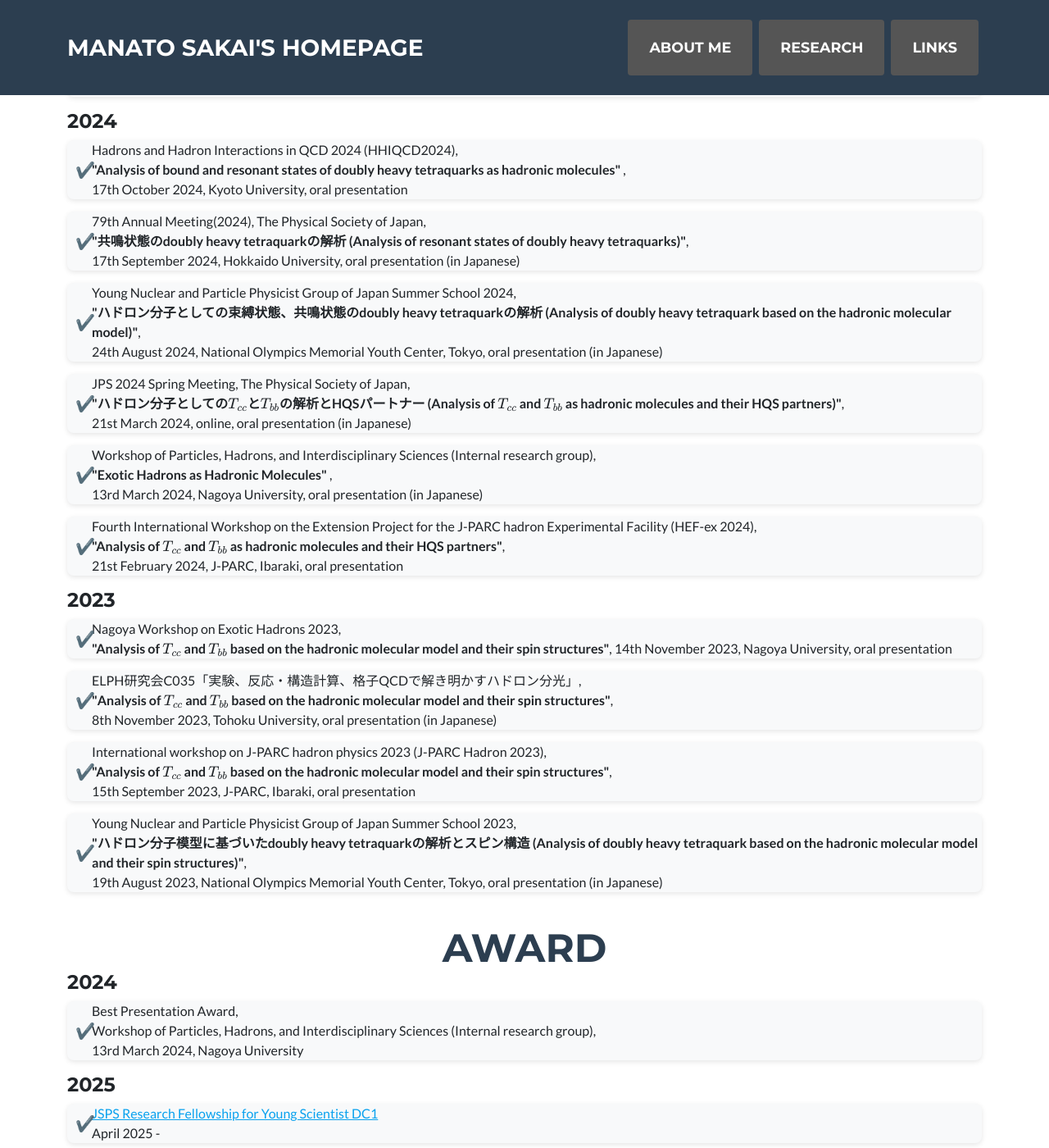
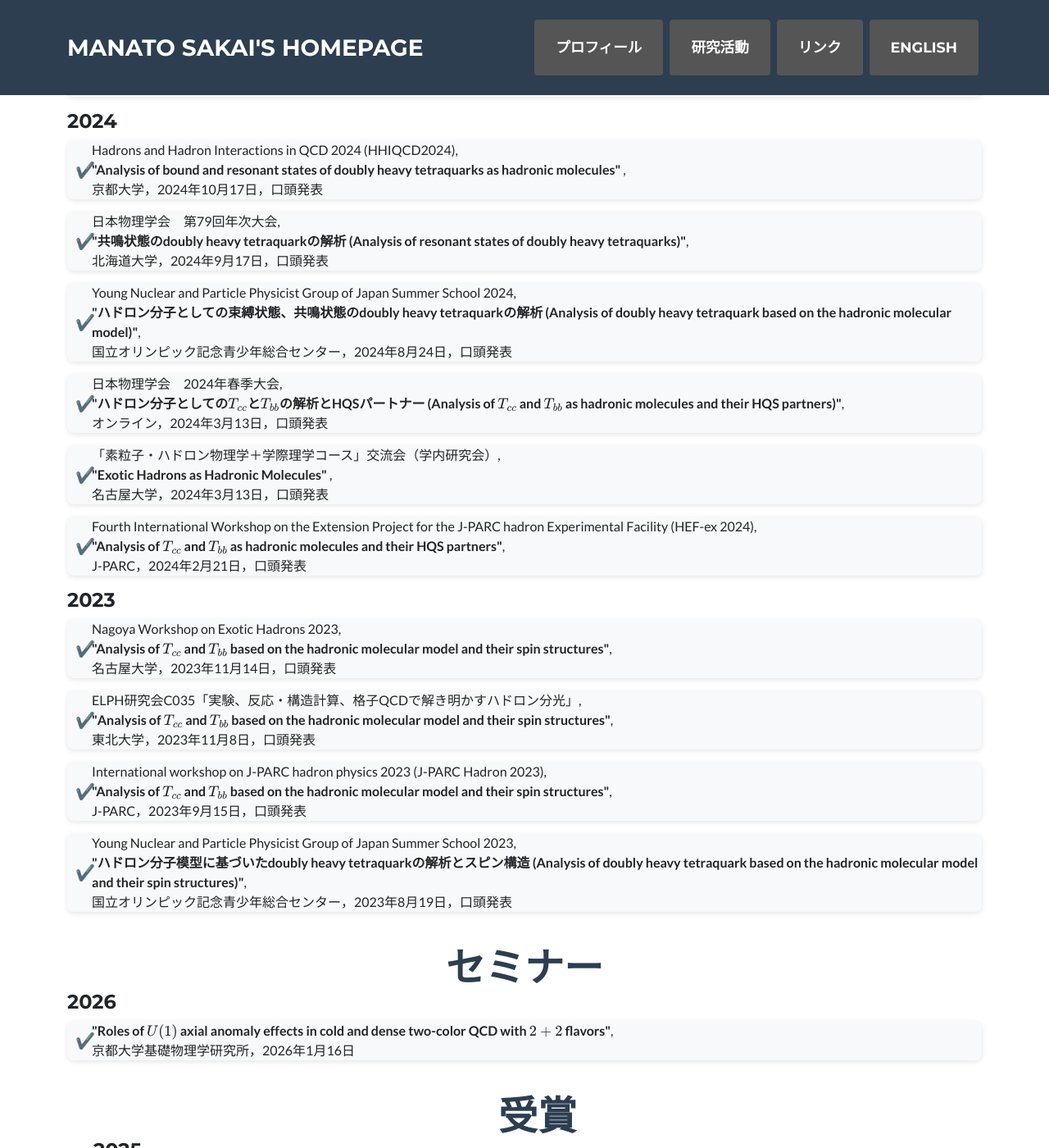
Before and after one commit to manato-sakai/homepage, a Jekyll site: the page ja/Research.html, which Jekyll copies as it is, in a window 1280 px wide and 1400 px high, scrolled down 1789 px. Shown: the whole window at 82% size. Built offline with Jekyll 4.4.1, drawn with Linux system fonts in a browser that asks for light colours; nearby versions of some CDN libraries; some of the changed text lies outside the part shown.

Commit message:
initial commit

```diff
--- a/ja/Research.html
+++ b/ja/Research.html
@@ -30,9 +30,10 @@
                 </button>
                 <div class="collapse navbar-collapse" id="navbarResponsive">
                     <ul class="navbar-nav ms-auto">
-                        <li class="nav-item mx-0 mx-lg-1"><a class="nav-link py-3 px-0 px-lg-3 rounded" href="Profile.html">About Me</a></li>
-                        <li class="nav-item mx-0 mx-lg-1"><a class="nav-link py-3 px-0 px-lg-3 rounded" href="Research.html">RESEARCH</a></li>
-                        <li class="nav-item mx-0 mx-lg-1"><a class="nav-link py-3 px-0 px-lg-3 rounded" href="link.html">LINKS</a></li>
+                        <li class="nav-item mx-0 mx-lg-1"><a class="nav-link py-3 px-0 px-lg-3 rounded" href="Profile.html">プロフィール</a></li>
+                        <li class="nav-item mx-0 mx-lg-1"><a class="nav-link py-3 px-0 px-lg-3 rounded" href="Research.html">研究活動</a></li>
+                        <li class="nav-item mx-0 mx-lg-1"><a class="nav-link py-3 px-0 px-lg-3 rounded" href="link.html">リンク</a></li>
+                        <li class="nav-item mx-0 mx-lg-1"><a class="nav-link py-3 px-0 px-lg-3 rounded" href="../en/index.html">English</a></li>
                     </ul>
                 </div>
             </div>
@@ -43,7 +44,7 @@
                 <!-- Masthead Avatar Image-->
                 <!-- <img class="masthead-avatar mb-5" src="assets/img/avataaars.svg" alt="..." /> -->
                 <!-- Masthead Heading-->
-                <h1 class="masthead-heading text-uppercase mb-0">RESEARCH</h1>
+                <h1 class="masthead-heading text-uppercase mb-0">研究活動</h1>
                 <!-- Icon Divider-->
                 <!-- <div class="divider-custom divider-light">
                     <div class="divider-custom-line"></div>
@@ -59,10 +60,10 @@
         <section class="page-section portfolio" id="RESEARCH">
             <div class="container">
                 <!-- About Section Heading-->
-                <h2 class="page-section-heading text-center text-uppercase text-white">RESEARCH</h2>
+                <h2 class="page-section-heading text-center text-uppercase text-white">研究活動</h2>
                 <!-- Paper -->
-                <h3 class="page-section-heading text-center text-uppercase text-secondary mb-8">Paper</h3>
-                <p class="mt-5">Please check <a class = "Research-Paper-inspire" href="https://inspirehep.net/authors/2739747">INSPIRE HEP</a></p>
+                <h3 class="page-section-heading text-center text-uppercase text-secondary mb-8">論文</h3>
+                <p class="mt-5"><a class = "Research-Paper-inspire" href="https://inspirehep.net/authors/2739747">INSPIRE HEP</a>をチェックしてください！</p>
                 <!-- 2025 -->
                 <h4 class="Research-Paper-index">2025</h4>
                 <ul class="index">
@@ -89,15 +90,14 @@
                 </ul>
 
                 <!-- Proceedings -->
-                <h3 class="page-section-heading text-center text-uppercase text-secondary mb-8 mt-5">Proceedings</h3>
+                <h3 class="page-section-heading text-center text-uppercase text-secondary mb-8 mt-5">プロシーディングス</h3>
                 <!-- Please check <a class = "Research-Paper-inspire" href="https://inspirehep.net/authors/2739747">INSPIRE HEP</a> -->
                 <!-- 2025 -->
                 <h4 class="Research-Paper-index">2025</h4>
                 <ul class="index">
                     <li>
                         <strong>ハドロン分子としての束縛状態、共鳴状態のdoubly heavy tetraquarkの解析 (Analysis of bound and resonant states of doubly heavy tetraquark as hadronic molecule)</strong>, <br>
-                        Manato Sakai,
-                        Genshikaku Kenkyu
+                        酒井愛斗、原子核研究
                     </li>
                 </ul class="index">
                 <!-- 2024 -->
@@ -105,12 +105,11 @@
                 <ul class="index">
                     <li>
                     <strong>ハドロン分子模型に基づいたdoubly heavy tetraquark の解析 (Analysis of doubly heavy tetraquark based on the hadronic molecular model)</strong>，<br>
-                        Manato Sakai,
-                        Genshikaku Kenkyu
+                        酒井愛斗、原子核研究
                     </li>
                 </ul>
                 <!-- Presentation -->
-                <h3 class="page-section-heading text-center text-uppercase text-secondary mb-8 mt-5">Presentation</h3>
+                <h3 class="page-section-heading text-center text-uppercase text-secondary mb-8 mt-5">発表</h3>
                 <!-- 2025 -->
                 <h4 class="Research-Presentation-index">2025</h4>
                 <ul class="index">
@@ -119,40 +118,40 @@
                         <br>
                         <strong>"\(\bar{D}^{(\ast)}\Xi_{cc}^{(\ast)}\) and \(\Xi_{cc}^{(\ast)}\Xi_{cc}^{(\ast)}\) as superflavor partners of \(T_{cc}\)"</strong>,
                         <br>
-                        Osaka Univ., 7-10 Dec, 2025
+                        大阪大学，2025年12月9日，口頭発表
                     </li>
                     <li class="index-schedule">
                         SNP school 2025,
                         <br>
                         <strong>"\(\bar{D}^{(\ast)}\Xi_{cc}^{(\ast)}\) and \(\Xi_{cc}^{(\ast)}\Xi_{cc}^{(\ast)}\) as partners of doubly charmed tetraquark"</strong>,
                         <br>
-                        Osaka Univ., 1-5 Dec, 2025
+                        大阪大学，2025年12月2日，口頭発表
                     </li>
                     <li class="index-schedule">
                         Raris Workshop,
                         <br>
                         <strong>"\(\bar{D}^{(\ast)}\Xi_{cc}^{(\ast)}\) and \(\Xi_{cc}^{(\ast)}\Xi_{cc}^{(\ast)}\) as superflavor partners of \(T_{cc}\)"</strong>,
                         <br>
-                        Tohoku Univ., 25-26 Nov, 2025
+                        東北大学，2025年11月26日，口頭発表
                     </li>
                     <li class="index-schedule">
                             Baryons 2025,
                             <br>
                         <strong>"Doubly heavy tetraquark and \(\bar{D}^{(\ast)}\Xi_{cc}^{(\ast)}\) and \(\Xi_{cc}^{(\ast)}\Xi_{cc}^{(\ast)}\) as partners of doubly charmed tetraquark"</strong>,
                             <br>
-                            ICC JEJU, 10-14 Nov, 2025
+                            ICC 済州，2025年11月13日，口頭発表
                         </li>
                     <li class="index-schedule">
                         Methods of Effective Field Theory and Lattice Field Theory,
                         <br>
                         <strong>"\(D^{(\ast)}D^{(\ast)}\), \(B^{(\ast)}B^{(\ast)}\), \(\bar{D}^{(\ast)}\Xi_{cc}^{(\ast)}\) and \(\Xi_{cc}^{(\ast)}\Xi_{cc}^{(\ast)}\) as partners of doubly charmed tetraquark"</strong>,
                         <br>
-                        Benasque Science Center, 14-27 Sep, 2025, Poster
+                        Benasque Science Center，2025年9月14日ー27日，ポスター
                     </li>
                     <li>
                         The 21th International Conference on Hadron Spectroscopy and Structure (HADRON 2025),<br>
                         <strong>"Analysis of bound and resonant states of \(T_{cc}\) and \(T_{bb}\) as hadronic molecules"</strong>,<br>
-                        31st March 2025, Osaka University, oral presentation
+                        大阪大学，2025年3月31日，口頭発表
                     </li>
                 </ul>
                 <!-- 2024 -->
@@ -162,33 +161,33 @@
                         Hadrons and Hadron Interactions in QCD 2024 (HHIQCD2024), <br>
                         <strong>"Analysis of bound and resonant states of doubly heavy tetraquarks as hadronic molecules"</strong>
                         , <br>
-                        17th October 2024, Kyoto University, oral presentation
+                        京都大学，2024年10月17日，口頭発表
                     </li>
                     <li>
-                        79th Annual Meeting(2024), The Physical Society of Japan, <br>
+                        日本物理学会　第79回年次大会, <br>
                         <strong>"共鳴状態のdoubly heavy tetraquarkの解析 (Analysis of resonant states of doubly heavy tetraquarks)"</strong>,<br>
-                        17th September 2024, Hokkaido University, oral presentation (in Japanese)
+                        北海道大学，2024年9月17日，口頭発表
                     </li>
                     <li>
                         Young Nuclear and Particle Physicist Group of Japan Summer School 2024,<br>
                         <strong>"ハドロン分子としての束縛状態、共鳴状態のdoubly heavy tetraquarkの解析 (Analysis of doubly heavy tetraquark based on the hadronic molecular model)"</strong>, <br>
-                        24th August 2024, National Olympics Memorial Youth Center, Tokyo, oral presentation (in Japanese)
+                        国立オリンピック記念青少年総合センター，2024年8月24日，口頭発表
                     </li>
                     <li>
-                        JPS 2024 Spring Meeting, The Physical Society of Japan, <br>
+                        日本物理学会　2024年春季大会, <br>
                         <strong>"ハドロン分子としての\(T_{cc}\)と\(T_{bb}\)の解析とHQSパートナー (Analysis of \(T_{cc}\) and \(T_{bb}\) as hadronic molecules and their HQS partners)"</strong>,<br>
-                        21st March 2024, online, oral presentation (in Japanese)
+                        オンライン，2024年3月13日，口頭発表
                     </li>
                     <li>
-                        Workshop of Particles, Hadrons, and Interdisciplinary Sciences (Internal research group), <br>
+                        「素粒子・ハドロン物理学＋学際理学コース」交流会（学内研究会）, <br>
                         <strong>"Exotic Hadrons as Hadronic Molecules"</strong>
                         , <br>
-                        13rd March 2024, Nagoya University, oral presentation (in Japanese)
+                        名古屋大学，2024年3月13日，口頭発表
                     </li>
                     <li>
                         Fourth International Workshop on the Extension Project for the J-PARC hadron Experimental Facility (HEF-ex 2024),<br>
                         <strong>"Analysis of \(T_{cc}\) and \(T_{bb}\) as hadronic molecules and their HQS partners"</strong>,<br>
-                        21st February 2024, J-PARC, Ibaraki, oral presentation
+                        J-PARC，2024年2月21日，口頭発表
                     </li>
                  </ul>
                  <!-- 2023 -->
@@ -196,46 +195,62 @@
                  <ul class="index">
                     <li>
                         Nagoya  Workshop on  Exotic Hadrons 2023, <br>
-                        <strong>"Analysis of \(T_{cc}\) and \(T_{bb}\) based on the hadronic molecular model and their spin structures"</strong>,
-                        14th November 2023, Nagoya University, oral presentation
+                        <strong>"Analysis of \(T_{cc}\) and \(T_{bb}\) based on the hadronic molecular model and their spin structures"</strong>,<br>
+                        名古屋大学，2023年11月14日，口頭発表
                     </li>
                     <li>
                         ELPH研究会C035「実験、反応・構造計算、格子QCDで解き明かすハドロン分光」, <br>
-                        <strong>"Analysis of \(T_{cc}\) and \(T_{bb}\) based on the hadronic molecular model and their spin structures"</strong>, <br>
-                        8th November 2023, Tohoku University, oral presentation (in Japanese)
+                        <strong>"Analysis of \(T_{cc}\) and \(T_{bb}\) based on the hadronic molecular model and their spin structures"</strong>,
+                         <br>
+                        東北大学，2023年11月8日，口頭発表
                     </li>
                     <li>
                         International workshop on J-PARC hadron physics 2023 (J-PARC Hadron 2023), <br>
                         <strong>"Analysis of \(T_{cc}\) and \(T_{bb}\) based on the hadronic molecular model and their spin structures"</strong>,<br>
-                        15th September 2023, J-PARC, Ibaraki, oral presentation
+                        J-PARC，2023年9月15日，口頭発表
                     </li>
                     <li>
                         Young Nuclear and Particle Physicist Group of Japan Summer School 2023,<br>
                         <strong>"ハドロン分子模型に基づいたdoubly heavy tetraquarkの解析とスピン構造 (Analysis of doubly heavy tetraquark based on the hadronic molecular model and their spin structures)"</strong>, <br>
-                        19th August 2023, National Olympics Memorial Youth Center, Tokyo, oral presentation (in Japanese)
+                        国立オリンピック記念青少年総合センター，2023年8月19日，口頭発表
                     </li>
                  </ul>
 
-                 <!-- Award -->
-                <h3 class="page-section-heading text-center text-uppercase text-secondary mb-8 mt-5">Award</h3>
+
+                 <!-- Seminar -->
+                <h3 class="page-section-heading text-center text-uppercase text-secondary mb-8 mt-5">セミナー</h3>
+                <!-- Please check <a class = "Research-Paper-inspire" href="https://inspirehep.net/authors/2739747">INSPIRE HEP</a> -->
                 <!-- 2025 -->
+                <h4 class="Research-Presentation-index">2026</h4>
+                <ul class="index">
+                    <li class="index">
+                        <strong>"Roles of \(U(1)\) axial anomaly effects in cold and dense two-color QCD with \(2 + 2\) flavors"</strong>,
+                        <br>
+                        京都大学基礎物理学研究所，2026年1月16日
+                    </li>
+                <ul>
+
+                <!-- Award -->
+                <h3 class="page-section-heading text-center text-uppercase text-secondary mb-8 mt-5">受賞</h3>
+                <!-- 2025 -->
+                <h4 class="Research-Presentation-index">2025</h4>
+                <ul class="index">
+                    <li class="index">
+                        <strong><a href="https://kaken.nii.ac.jp/ja/grant/KAKENHI-PROJECT-25KJ1433/">日本学術振興会特別研究員DC1</a></strong>
+                        <br>
+                        2025年4月ー
+                    </li>
+                </ul>
                 <h4 class="Research-Presentation-index">2024</h4>
                 <ul class="index">
-                    <li>
-                        Best Presentation Award, <br>
-                        Workshop of Particles, Hadrons, and Interdisciplinary Sciences (Internal research group),
+                    <li class="index-schedule">
+                        <strong>優秀発表賞</strong>, <br>
+                        「素粒子・ハドロン物理学＋学際理学コース」交流会（学内研究会）,
                         <br>
-                        13rd March 2024, Nagoya University
+                        2024年3月13日
                     </li>
                 </ul>
-                <h4 class="Research-Presentation-index">2025</h4>
-                <ul class="index">
-                    <li>
-                        <a href="https://kaken.nii.ac.jp/ja/grant/KAKENHI-PROJECT-25KJ1433/">JSPS Research Fellowship for Young Scientist DC1</a>
-                        <br>
-                        April 2025 -
-                    </li>
-                </ul>
+
             </div>
         </section>
          <!-- Footer-->
@@ -246,9 +261,9 @@
                     <div class="col-lg-6 mb-1 mb-lg-0">
                         <!-- <p class="text-uppercase mb-4">Location</p> -->
                         <p >
-                            Department of Physics, Nagoya University
+                            名古屋大学理学研究科理学専攻
                             <br />
-                            Quark-Hadron Theory Group
+                            クォーク・ハドロン理論研究室
                         </p>
                     </div>
                     <!-- Footer Social Icons -->
@@ -259,16 +274,6 @@
                             manatos_at_nagoya-u.jp
                         </p>
                     </div>
-                    <!-- Footer About Text-->
-                    <!-- <div class="col-lg-4">
-                        <h4 class="text-uppercase mb-4">About Freelancer</h4>
-                        <p class="lead mb-0">
-                            Freelance is a free to use, MIT licensed Bootstrap theme created by
-                            <a href="http://startbootstrap.com">Start Bootstrap</a>
-                            .
-                        </p>
-                    </div> -->
-                </div>
             </div>
         </footer>
         <!-- Copyright Section-->
```
Also changed, not shown: other parts of ja/Research.html (+2 -2 lines), ja/Profile.html (+25 -34 lines), ja/index.html (+6 -6 lines), ja/link.html (+13 -22 lines).
